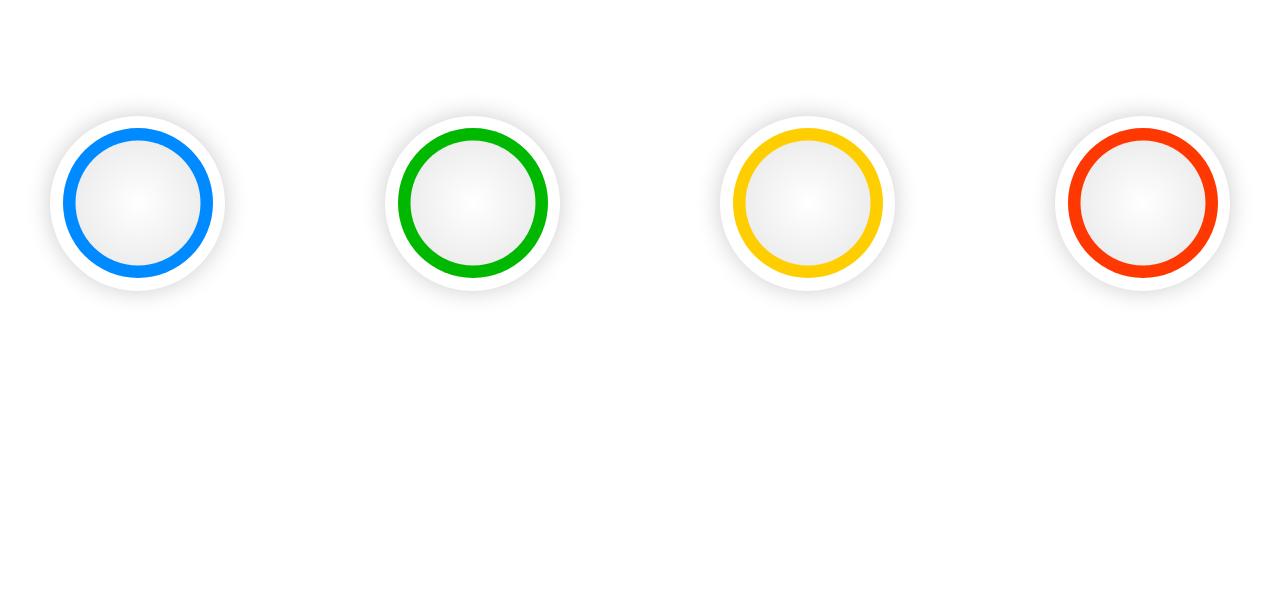
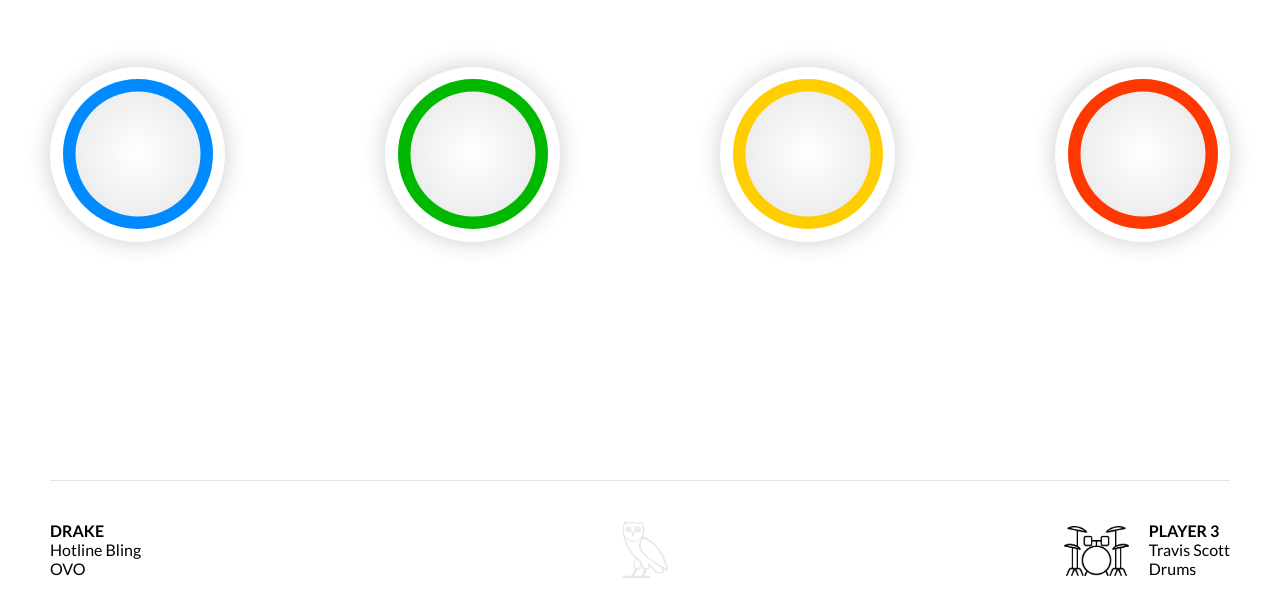
Before and after one commit to g-main/crescendo, a website built with webpack: page app/user/index.html in a window 1280 px wide. Shown: the part 197-800 px from the top of the page. Built offline with nearby package versions, Linux system fonts and the light colour scheme.

Commit message:
Added OVO logo, drums icon, moved user.html css to separate file, and added metadata pane to user.html

```diff
--- /dev/null
+++ b/app/assets/css/user.css
@@ -0,0 +1,133 @@
+html, body {
+    height: 100%;
+    margin: 0;
+}
+
+body {
+    font-family: 'Lato', sans-serif;
+    font-size: 16px;
+    font-weight: 400;
+}
+
+div {
+    box-sizing: border-box;
+}
+
+#page-wrapper {
+    display: flex;
+    flex-flow: column;
+    height: 100%;
+    padding: 25px 50px;
+}
+
+/* Buttons */
+
+#button-wrapper {
+    align-items: center;
+    display: flex;
+    flex: 1;
+    flex-flow: row;
+    justify-content: space-between;
+    /*padding: 0 50px;*/
+    width: 100%;
+}
+
+.button {
+    background-color: #FFF;
+    border-radius: 175px;
+    box-shadow: 0px 0px 25px 0px rgba(0,0,0,0.2);
+    height: 175px;
+    position: relative;
+    transition: box-shadow 0.3s ease;
+    width: 175px;
+}
+
+.button:active {
+    box-shadow: 0px 0px 50px 0px rgba(0,0,0,0.35);
+}
+
+.button-color-ring {
+    background-color: #008aff;
+    border-radius: 150px;
+    height: 150px;
+    left: 50%;
+    position: absolute;
+    top: 50%;
+    transform: translateX(-50%) translateY(-50%);
+    width: 150px;
+}
+
+.button-inner {
+    background: -webkit-radial-gradient(center, ellipse cover, #ffffff 0%,#e6e6e6 100%);
+    border-radius: 125px;
+    height: 125px;
+    left: 50%;
+    position: absolute;
+    top: 50%;
+    transform: translateX(-50%) translateY(-50%);
+    width: 125px;
+}
+
+.ring-blue {
+    background-color: #008aff;
+}
+
+.ring-green {
+    background-color: #00b800;
+}
+
+.ring-yellow {
+    background-color: #ffce00;
+}
+
+.ring-red {
+    background-color: #ff3700;
+}
+
+/* Metadata */
+
+#metadata-wrapper {
+    display: flex;
+    justify-content: space-between;
+    width: 100%;
+}
+
+#metadata-record-label {
+    background-position: center center;
+    background-repeat: no-repeat;
+    background-size: contain;
+    flex: 1;
+}
+
+#metadata-player {
+    position: relative;
+}
+
+#metadata-player:before {
+    content: '';
+    background: url('../img/drums.png') no-repeat center center;
+    background-size: contain;
+    height: 50px;
+    left: -90px;
+    position: absolute;
+    top: 5px;
+    width: 75px;
+}
+
+.track-artist,
+.player-id {
+    font-weight: 700;
+    text-transform: uppercase;
+}
+
+/* Misc. */
+
+.horizontal-separator {
+    border-top: 1px solid rgba(0, 0, 0, 0.1);
+    padding: 20px;
+    width: 100%;
+}
+
+.logo-ovo {
+    background-image: url('../img/ovo.png');
+}
--- a/app/user/index.html
+++ b/app/user/index.html
@@ -3,80 +3,8 @@
   <head>
     <meta charset="UTF-8">
     <title>Crescendo</title>
-    <style type="text/css">
-        html, body {
-            height: 100%;
-            margin: 0;
-        }
-
-        #page-wrapper {
-            align-items: center;
-            display: flex;
-            height: 100%;
-            justify-content: center;
-        }
-
-        #button-wrapper {
-            display: flex;
-            flex-flow: row;
-            justify-content: space-between;
-            padding: 0 50px;
-            width: 100%;
-        }
-
-        .button {
-            background-color: #FFF;
-            border-radius: 175px;
-            box-shadow: 0px 0px 25px 0px rgba(0,0,0,0.2);
-            height: 175px;
-            position: relative;
-            transition: box-shadow 0.3s ease;
-            width: 175px;
-        }
-
-        .button:active {
-            box-shadow: 0px 0px 50px 0px rgba(0,0,0,0.35);
-        }
-
-        .button-color-ring {
-            background-color: #008aff;
-            border-radius: 150px;
-            height: 150px;
-            left: 50%;
-            position: absolute;
-            top: 50%;
-            transform: translateX(-50%) translateY(-50%);
-            width: 150px;
-        }
-
-        .button-inner {
-            background: -webkit-radial-gradient(center, ellipse cover, #ffffff 0%,#e6e6e6 100%);
-            border-radius: 125px;
-            height: 125px;
-            left: 50%;
-            position: absolute;
-            top: 50%;
-            transform: translateX(-50%) translateY(-50%);
-            width: 125px;
-        }
-
-        .ring-blue {
-            background-color: #008aff;
-        }
-
-        .ring-green {
-            background-color: #00b800;
-        }
-
-        .ring-yellow {
-            background-color: #ffce00;
-        }
-
-        .ring-red {
-            background-color: #ff3700;
-        }
-
-    </style>
+    <link rel="stylesheet" type="text/css" href="/assets/css/user.css">
+    <link href="https://fonts.googleapis.com/css?family=Lato:400,700,900" rel="stylesheet">
   </head>
   <body>
       <div id="page-wrapper">
@@ -101,6 +29,20 @@
                   <div class="button-inner"></div>
               </div>
           </div>
+          <div class="horizontal-separator"></div>
+          <div id="metadata-wrapper">
+              <div id="metadata-track">
+                  <div class="track-artist">Drake</div>
+                  <div class="track-title">Hotline Bling</div>
+                  <div class="track-record-label">OVO</div>
+              </div>
+              <div id="metadata-record-label" class="record-label-logo logo-ovo"></div>
+              <div id="metadata-player">
+                  <div class="player-id">Player 3</div>
+                  <div class="player-name">Travis Scott</div>
+                  <div class="player-instrument-name">Drums</div>
+              </div>
+          </div>
       </div>
     <script src="/js/user.bundle.js"></script>
   </body>
```
Also changed, not shown: app/assets/img/drums.png (added), app/assets/img/ovo.png (added).
